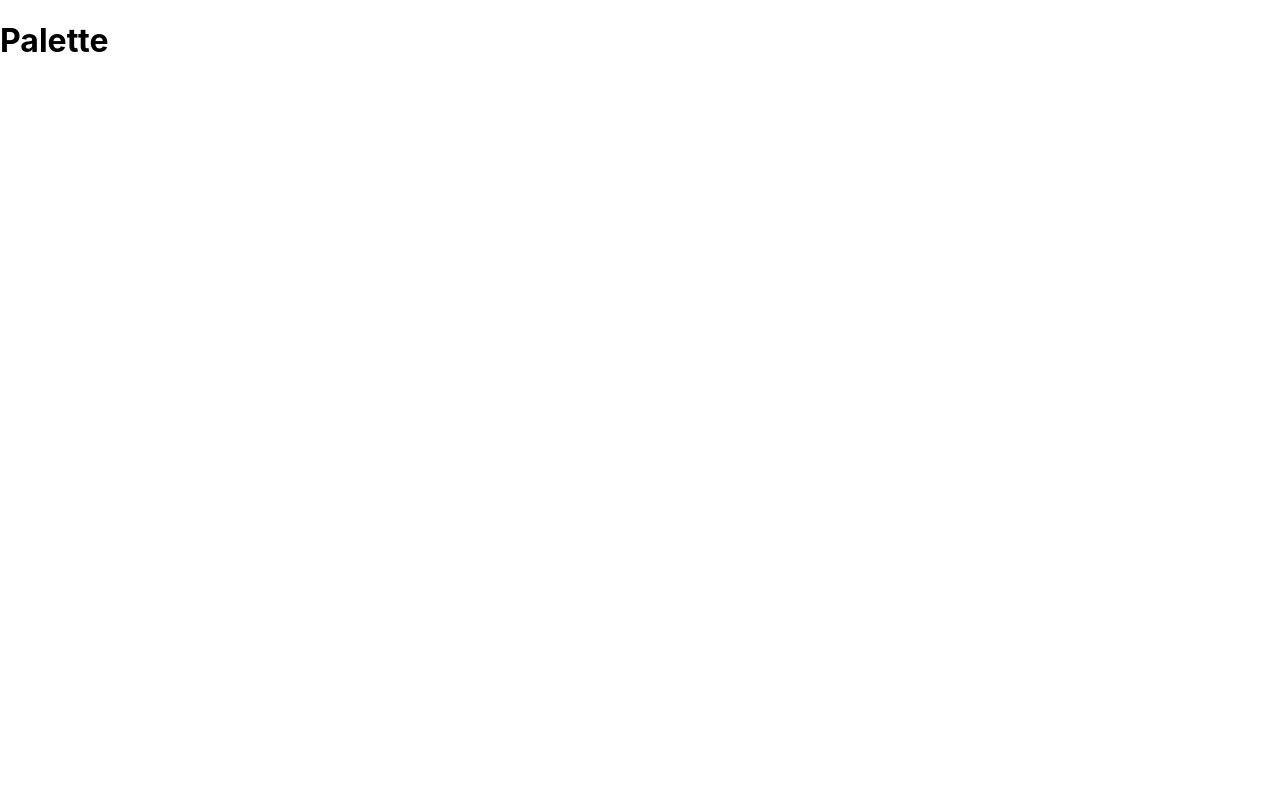
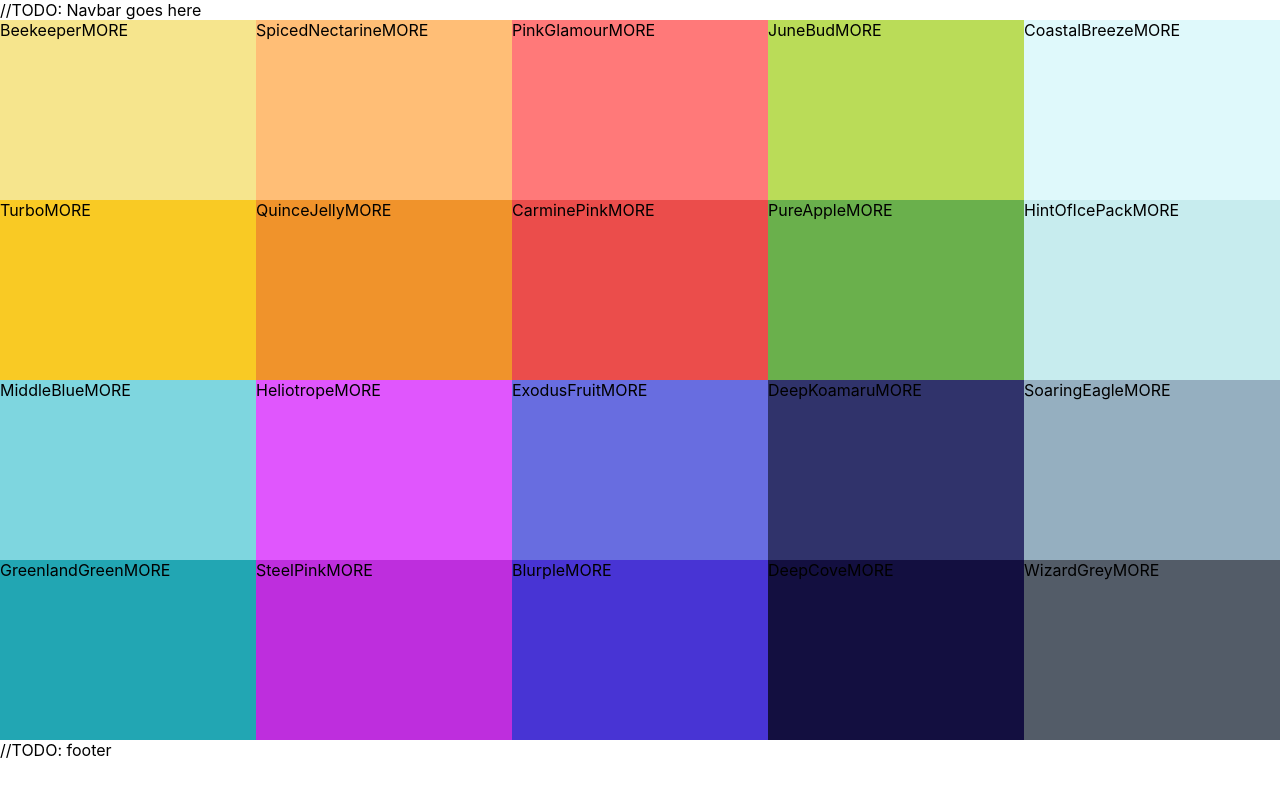
Before and after one commit to sarfarazkasmani/react-color-app, a React (Create React App) app: page / in a window 1280 px wide. Shown: the top 796 px of the page. Built offline with nearby package versions, Linux system fonts and the light colour scheme.

Commit message:
Added Color Box

```diff
--- /dev/null
+++ b/src/ColorBox.css
@@ -0,0 +1,8 @@
+.ColorBox{
+    width:20%;
+    height:25%;
+    margin:0 auto;
+    display:inline-block;
+    position: relative;
+    cursor: pointer;
+}
--- /dev/null
+++ b/src/ColorBox.js
@@ -0,0 +1,14 @@
+import React, { Component } from 'react'
+import './ColorBox.css'
+
+class ColorBox extends Component {
+    render() {
+        return (
+            <div style={{ background: this.props.background }} className="ColorBox">
+                <span>{this.props.name}</span>
+                <span>MORE</span>
+            </div>
+        )
+    }
+}
+export default ColorBox
--- /dev/null
+++ b/src/Palette.css
@@ -0,0 +1,6 @@
+.Palette {
+    height:100vh;
+}
+.Palette-colors{
+    height:90%;
+}
--- a/src/Palette.js
+++ b/src/Palette.js
@@ -1,10 +1,19 @@
 import React, { Component } from 'react'
+import ColorBox from './ColorBox'
+import './Palette.css'
 
 class Palette extends Component {
     render() {
+        const colorBoxes = this.props.colors.map(color => (
+            <ColorBox background={color.color} name={color.name} />
+        ))
         return (
-            <div>
-                <h1>Palette</h1>
+            <div className="Palette" >
+                //TODO: Navbar goes here
+                <div className="Palette-colors">
+                    {colorBoxes}
+                </div>
+            //TODO: footer
             </div>
         )
     }
```
